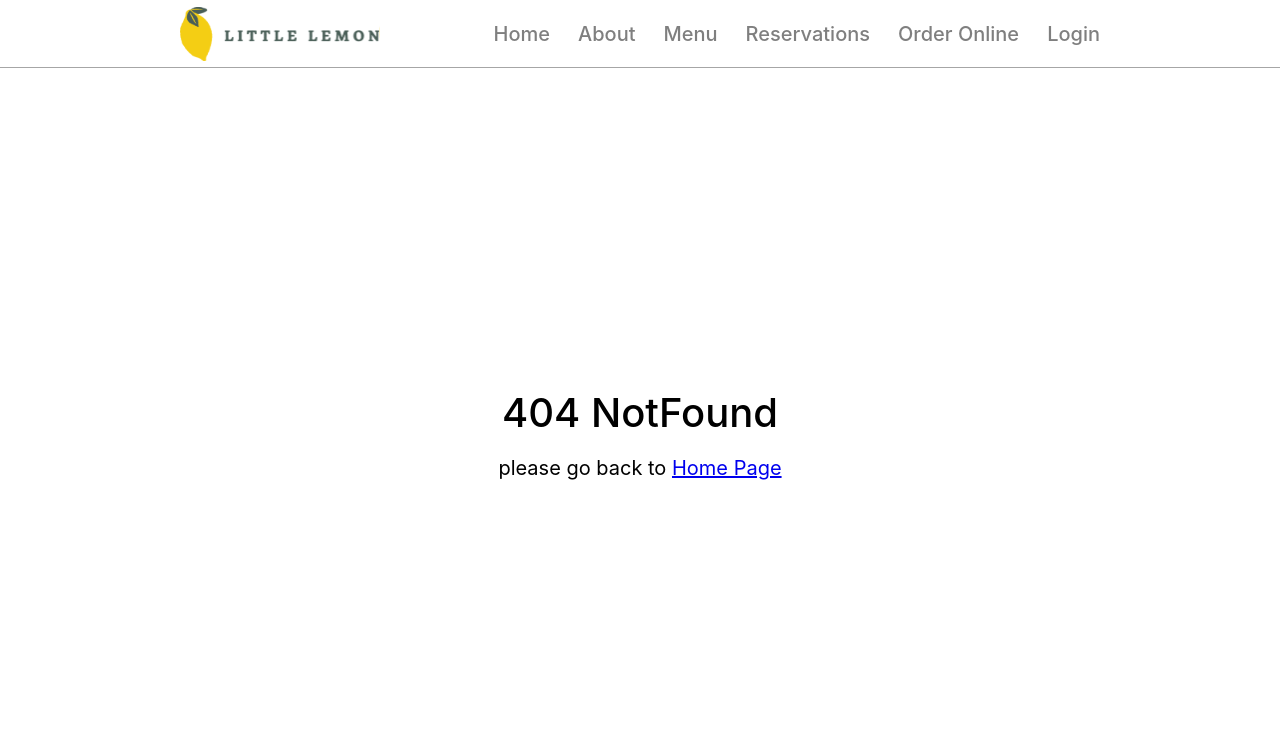
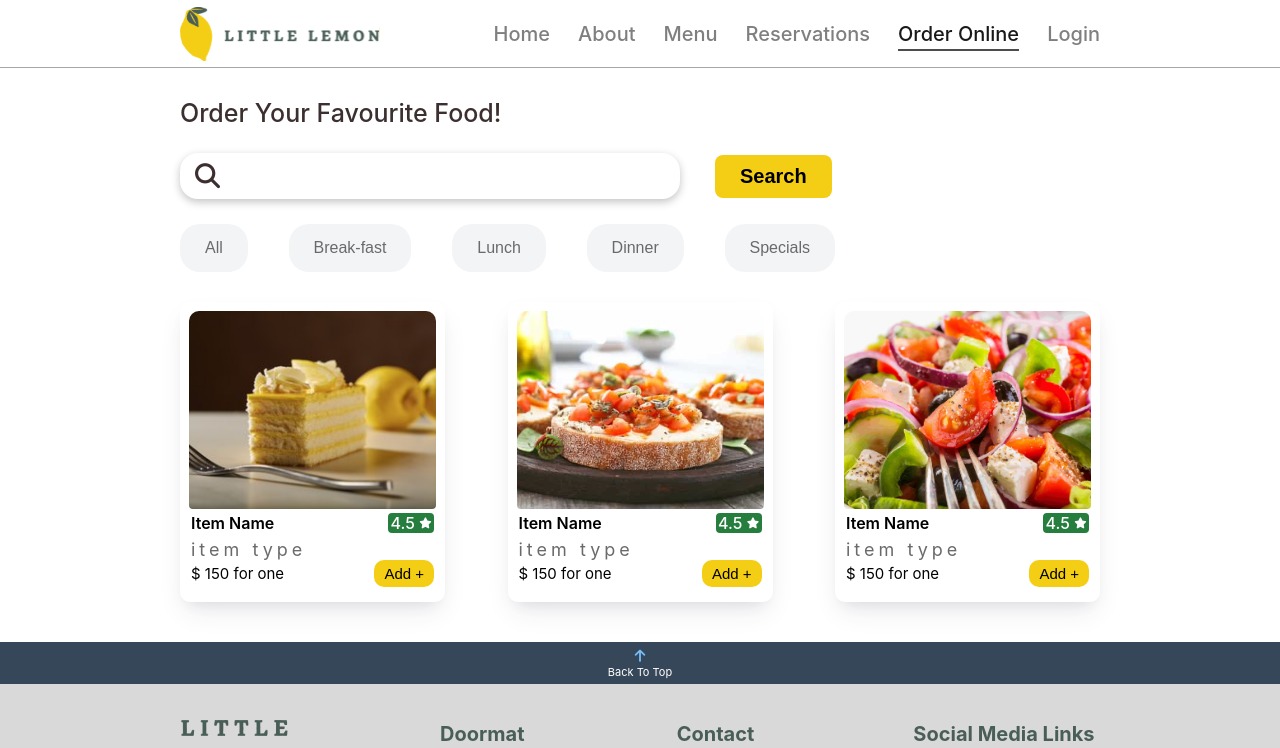
Before and after one commit to Prasanth-Nagulapalli/capestone-project, a React (Create React App) app: page /orderonline in a window 1280 px wide. Shown: the top 748 px of the page. Built offline with nearby package versions, Linux system fonts and the light colour scheme.

Commit message:
order online card half completed

```diff
--- a/package.json
+++ b/package.json
@@ -11,6 +11,7 @@
     "@testing-library/user-event": "^13.5.0",
     "react": "^18.2.0",
     "react-dom": "^18.2.0",
+    "react-icons": "^5.2.0",
     "react-router-dom": "^6.22.3",
     "react-scripts": "5.0.1",
     "react-typed": "^2.0.12",
--- a/src/customHooks/ScreenSizeContext.jsx
+++ b/src/customHooks/ScreenSizeContext.jsx
@@ -7,22 +7,25 @@ const ScreenSizeProvider = ({ children }) => {
     screenWidth: window.innerWidth,
     screenHeight: window.innerHeight,
   });
-
+  const handleSize = () => {
+    setScreenSize({
+      screenWidth: window.innerWidth,
+      screenHeight: window.innerHeight,
+    });
+  };
   useEffect(() => {
-    const handleSize = () => {
-      setScreenSize({
-        screenWidth: window.innerWidth,
-        screenHeight: window.innerHeight,
-      });
-    };
-    handleSize();
+    // handleSize();
 
     window.addEventListener("resize", handleSize);
 
     return () => window.removeEventListener("resize", handleSize);
   }, []);
 
-  return <ScreenSizeContext.Provider value={screenSize}>{children}</ScreenSizeContext.Provider>;
+  return (
+    <ScreenSizeContext.Provider value={screenSize}>
+      {children}
+    </ScreenSizeContext.Provider>
+  );
 };
 
 export const useScreenSize = () => useContext(ScreenSizeContext);
--- a/src/index.css
+++ b/src/index.css
@@ -41,6 +41,7 @@ body {
   -moz-osx-font-smoothing: grayscale;
   overflow-x: hidden;
   width: 100%;
+  /* line-height: 1.6; */
 }
 
 code {
@@ -1087,7 +1088,8 @@ h2 {
 
   .testi_text_content_blockquote {
     font-size: 1.26rem;
-    line-height: 1.4rem;
+    line-height: 1.5;
+
   }
 
   .testi_rating_section_i {
--- /dev/null
+++ b/src/orderOnline/Order.js
@@ -0,0 +1,121 @@
+import React from "react";
+import "./orderOnline.css";
+import { LemonDessert } from "../utils/index";
+import { Greeksalad } from "../utils/index";
+import { bruchetta } from "../utils/index";
+
+// import '../index.css'
+const Order = () => {
+  return (
+    <section className="_max_width_center order_online">
+      <div className="order_online_container">
+        <header className="order_online_header">
+          <p className="order_online_header_p">Order Your Favourite Food!</p>
+        </header>
+
+        <div className="order_online_search_container">
+          <div className="order_online_search-bar">
+            <span>
+              <i class="fa-solid fa-magnifying-glass"></i>
+            </span>
+            <input type="text" className="order_online_search_input" />
+          </div>
+
+          <div className="order_online_btn_container">
+            <button className="reserve_btn order_online_btn">Search</button>
+          </div>
+        </div>
+
+        <div className="order_online_filter_btn_container">
+          <button>All</button>
+          <button>Break-fast</button>
+          <button>Lunch</button>
+          <button>Dinner</button>
+          <button>Specials</button>
+        </div>
+
+        <div className="order_online_card_container">
+          <article class="order_online_card_main">
+            <div class="order_online_card_content">
+              <img src={LemonDessert} alt="lemon" />
+              <div className="order_online_item_rating_container">
+                <h3>Item Name</h3>
+                <p>
+                  4.5{" "}
+                  <span className="order_online_rating_i">
+                    <i className="fa-solid fa-star"></i>
+                  </span>
+                </p>
+              </div>
+            </div>
+            <footer>
+              <div class="order_online_card_price_btn_container">
+                <div className="order_online_card_item_type">
+                  <p>item type</p>
+                </div>
+                <div className="order_online_last_container">
+                  <p class="order_online_item_price">$ 150 for one</p>
+                  <button className="order_online_add_btn _BTN_">Add +</button>
+                </div>
+              </div>
+            </footer>
+          </article>
+
+          <article class="order_online_card_main">
+            <div class="order_online_card_content">
+              <img src={bruchetta} alt="lemon" />
+              <div className="order_online_item_rating_container">
+                <h3>Item Name</h3>
+                <p>
+                  4.5{" "}
+                  <span className="order_online_rating_i">
+                    <i className="fa-solid fa-star"></i>
+                  </span>
+                </p>
+              </div>
+            </div>
+            <footer>
+              <div class="order_online_card_price_btn_container">
+                <div className="order_online_card_item_type">
+                  <p>item type</p>
+                </div>
+                <div className="order_online_last_container">
+                  <p class="order_online_item_price">$ 150 for one</p>
+                  <button className="order_online_add_btn _BTN_">Add +</button>
+                </div>
+              </div>
+            </footer>
+          </article>
+
+          <article class="order_online_card_main">
+            <div class="order_online_card_content">
+              <img src={Greeksalad} alt="lemon" />
+              <div className="order_online_item_rating_container">
+                <h3>Item Name</h3>
+                <p>
+                  4.5{" "}
+                  <span className="order_online_rating_i">
+                    <i className="fa-solid fa-star"></i>
+                  </span>
+                </p>
+              </div>
+            </div>
+            <footer>
+              <div class="order_online_card_price_btn_container">
+                <div className="order_online_card_item_type">
+                  <p>item type</p>
+                </div>
+                <div className="order_online_last_container">
+                  <p class="order_online_item_price">$ 150 for one</p>
+                  <button className="order_online_add_btn _BTN_">Add +</button>
+                </div>
+              </div>
+            </footer>
+          </article>
+        </div>
+      </div>
+    </section>
+  );
+};
+
+export default Order;
--- /dev/null
+++ b/src/orderOnline/orderOnline.css
@@ -0,0 +1,229 @@
+@import url("https://fonts.googleapis.com/css2?family=Lobster+Two:ital,wght@0,400;0,700;1,400;1,700&family=Poppins:ital,wght@0,100;0,200;0,300;0,400;0,500;0,600;0,700;0,800;0,900;1,100;1,200;1,300;1,400;1,500;1,600;1,700;1,800;1,900&display=swap");
+
+.order_online_container {
+  margin: 2rem 0;
+  /* border: 2px solid; */
+}
+
+.order_online_header {
+  /* border: 2px solid; */
+  padding: 1rem 0;
+  margin: 0.5rem 0;
+}
+
+.order_online_header_p {
+  font-size: 2.5rem;
+  font-weight: 500;
+  color: #3c2f2f;
+}
+
+.order_online_search_container {
+  padding: 1rem 0;
+  margin: 0.5rem 0;
+  display: flex;
+  align-items: center;
+  gap: 3.5rem;
+  /* border: 2px solid; */
+}
+
+.order_online_search-bar {
+  /* border: 2px solid; */
+  padding: 0.5rem 1rem;
+  border-radius: 18px;
+  flex-grow: 1;
+  max-width: 500px;
+  width: 70vw;
+  overflow: hidden;
+  box-shadow: rgba(0, 0, 0, 0.24) 0px 3px 8px;
+  display: flex;
+  align-items: center;
+  color: #3c2f2f;
+}
+.fa-magnifying-glass {
+  font-size: 2.5rem;
+  margin: 0.5rem;
+  margin-right: 1.5rem;
+  /* color: rgba(0, 0, 0, 0.6); */
+}
+
+.order_online_search_input {
+  width: 100%;
+  font-size: 2.2rem;
+  padding: 0.5rem 0;
+  border: none;
+  outline: none;
+  letter-spacing: 0.05rem;
+  /* color: rgba(0, 0, 0, 0.6); */
+}
+
+.order_online_btn {
+  border-radius: 8px;
+  padding: 1rem 2.5rem;
+}
+
+.order_online_filter_btn_container {
+  max-width: 655px;
+  /* border: 2px solid; */
+  padding: 1rem 0;
+  margin: 0.5 0;
+  /* border: 2px solid; */
+  display: flex;
+  justify-content: space-between;
+  /* justify-content: space-around;
+  justify-content: space-evenly; */
+  align-items: center;
+  /* gap: 3rem; */
+  overflow-x: scroll;
+  scrollbar-width: none;
+}
+.order_online_filter_btn_container::-webkit-scrollbar {
+  display: none;
+}
+.order_online_filter_btn_container button {
+  padding: 1.5rem 2.5rem;
+  background-color: #f3f4f6;
+  color: #6a6a6a;
+  border: none;
+  outline: none;
+  border-radius: 2rem;
+  font-size: 1.6rem;
+  transition: 0.2s ease;
+  margin-right: 2rem;
+  flex-shrink: 0;
+}
+.order_online_filter_btn_container button:last-child {
+  margin-right: 0;
+}
+
+.order_online_filter_btn_container button:hover {
+  background-color: black;
+  color: white;
+}
+.order_online_card_container {
+  padding: 2rem 0;
+  display: flex;
+  justify-content: space-between;
+  gap: 1.5rem;
+}
+
+
+
+.order_online_card_main {
+  padding: 0.9rem;
+  width: 265px;
+  box-shadow: rgba(50, 50, 93, 0.1) 0px 13px 27px -5px,
+    rgba(0, 0, 0, 0.1) 0px 8px 16px -8px;
+  border-radius: 10px;
+  transition: 0.1s ease;
+  display: grid;
+  grid-template-rows: 2fr 0.5fr;
+
+}
+
+.order_online_card_main:hover {
+  box-shadow: rgba(50, 50, 93, 0.25) 0px 13px 27px -5px,
+    rgba(0, 0, 0, 0.3) 0px 8px 16px -8px;
+}
+
+.order_online_card_content {
+ display: flex;
+ flex-direction: column;
+}
+
+.order_online_card_content img {
+  width: 100%;
+  height: 90%;
+  border-top-left-radius: 10px;
+  border-top-right-radius: 10px;
+  border-bottom-right-radius: 4px;
+  border-bottom-left-radius: 4px;
+  object-fit: cover;
+}
+
+.order_online_item_rating_container {
+  display: flex;
+  justify-content: space-between;
+  padding: 0.2rem 0.2rem;
+  margin: 0.2rem 0;
+}
+
+.order_online_card_content h3 {
+  font-size: 1.6rem;
+  font-weight: 600;
+}
+.order_online_card_content p {
+  font-size: 1.6rem;
+  color: #3c2f2f;
+  color: white;
+  font-weight: 500;
+  padding: 0;
+  margin: 0;
+  background-color: #267e3e;
+  padding: 0 0.25rem;
+  border-radius: 4px;
+}
+
+.order_online_rating_i {
+  font-size: 1.1rem;
+  display: inline-block;
+  transform: translateY(-2px);
+}
+
+.order_online_card_price_btn_container {
+  display: flex;
+  flex-direction: column;
+  justify-content: space-between;
+  padding: 0.2rem 0.2rem;
+}
+
+.order_online_card_item_type {
+  font-size: 1.8rem;
+  color: #6a6a6a;
+  letter-spacing: 0.4rem;
+}
+.order_online_last_container {
+  display: flex;
+  align-items: center;
+  justify-content: space-between;
+}
+.order_online_item_price {
+  font-size: 1.5rem;
+}
+
+.order_online_add_btn {
+  background-color: #f4ce14;
+  padding: 0.5rem 1rem;
+  border-radius: 10px;
+  font-size: 1.5rem;
+}
+
+
+@media screen and (max-width: 667px) {
+  .order_online_card_container{
+    gap: 2rem;
+    justify-content: flex-start;
+    justify-content: center;
+    justify-content: space-around;
+    justify-content: space-between;
+    flex-wrap: wrap;
+  }
+  .order_online_card_container:last-child::after {
+    content: "";
+    visibility: hidden;
+    padding: 0.9rem;
+    width: 265px;
+  }
+
+}
+
+@media screen and (max-width: 500px) {
+  .order_online_card_container{
+    flex-direction: column;
+    gap: 5rem;
+  }
+  .order_online_card_main {
+    padding: 0.9rem;
+    width: 100%;
+
+  }
+}
--- a/src/routes/AppRoutes.js
+++ b/src/routes/AppRoutes.js
@@ -5,6 +5,7 @@ import About from '../pages/About';
 import NotFound from '../components/NotFound';
 import Reservations from '../reservations/Reservations';
 import Login from '../components/Login';
+import Order from '../orderOnline/Order';
 
 
 
@@ -16,6 +17,7 @@ const AppRoutes = () => {
       <Route path='/about' element={<About />}/>
       <Route path='/reservations' element={<Reservations />}/>
       <Route path='/login' element={<Login />} />
+      <Route path='/orderonline' element={<Order />} />
       <Route path='*' element={<NotFound />} />
       </Routes>
     </>
--- a/src/utils/data.js
+++ b/src/utils/data.js
@@ -61,7 +61,7 @@ export const navData = [
   { name: "About", path: "/about" },
   { name: "Menu", path: "/menu" },
   { name: "Reservations", path: "/reservations" },
-  { name: "Order Online", path: "/order online" },
+  { name: "Order Online", path: "/orderonline" },
   { name: "Login", path: "/Login" },
 ];
 
```
Also changed, not shown: src/App.js (+6 -10 lines), src/components/Hero.js (+8 -2 lines), src/utils/functions.js (+5 -11 lines), 1 other file (tests, documents, lock files or other folders).
